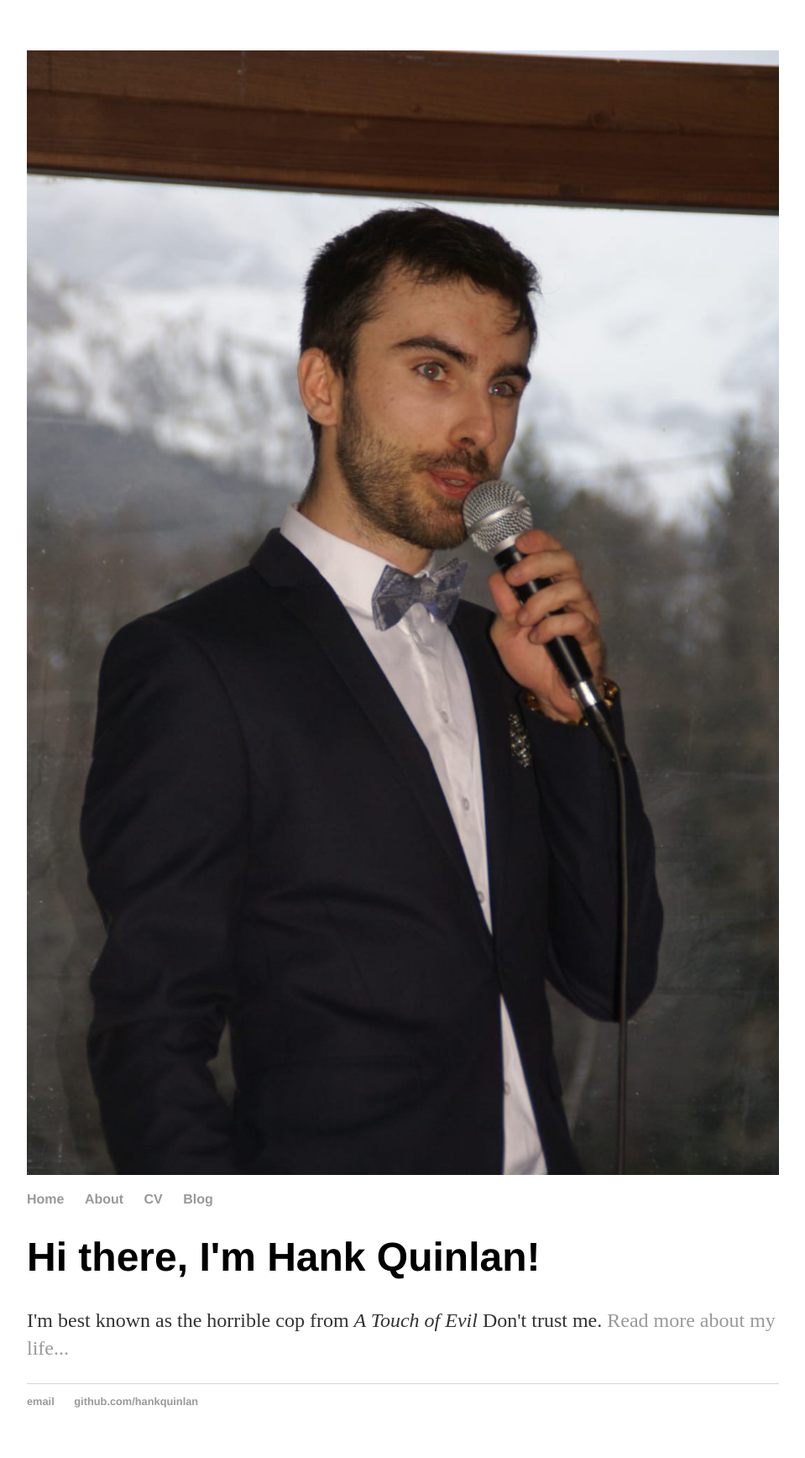
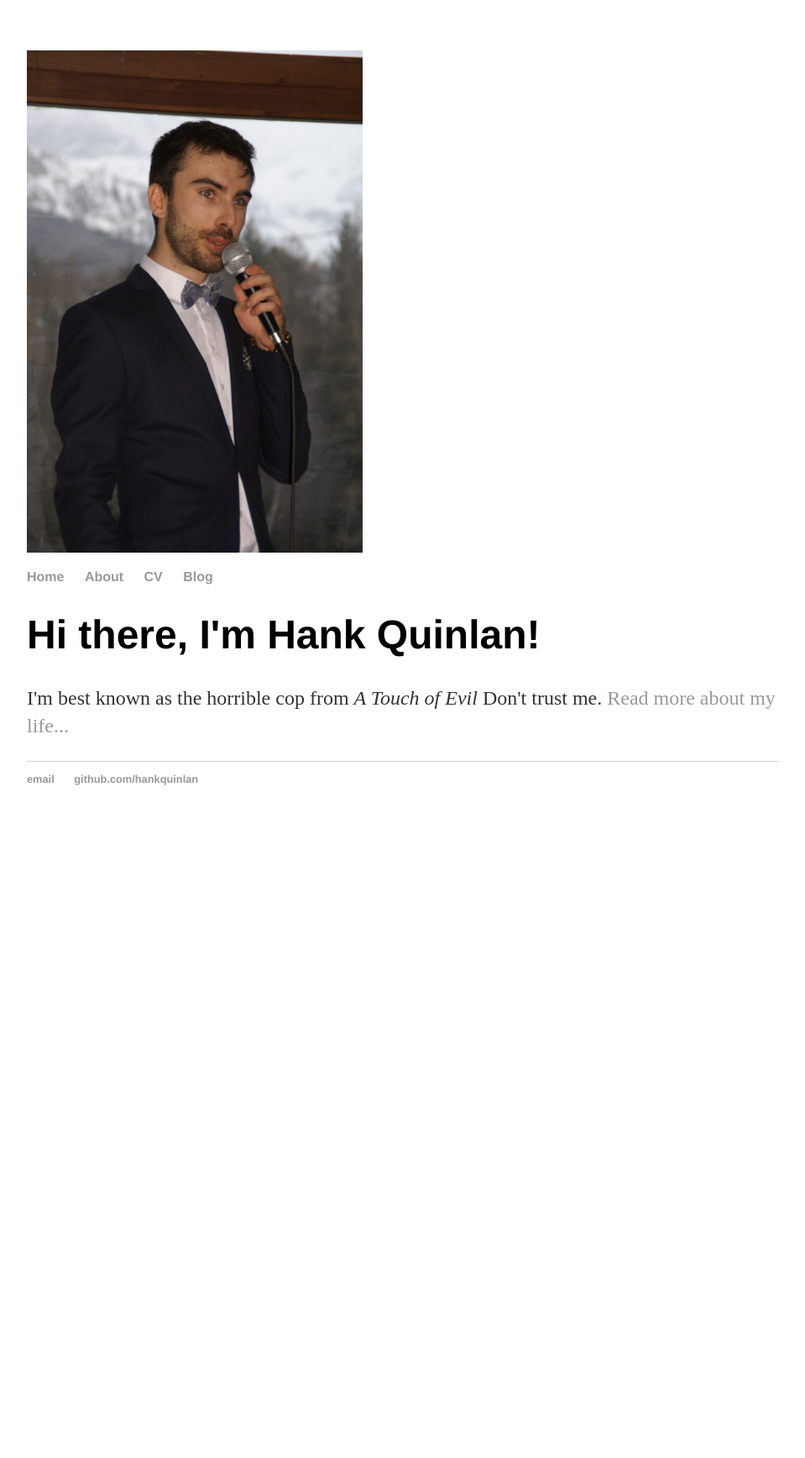
Before and after one commit to JosephBrunet/JosephBrunet.github.io, a Jekyll site: the page built from index.html, in a window 1280 px wide. Shown: the whole page at 84% size, without its empty margins (160-1119 px from the left). Built offline with Jekyll 4.4.1, drawn with Linux system fonts in a browser that asks for light colours; after the commit the page ends 960 px from its top, so only the background shows below that.

Commit message:
Update default.html

```diff
--- a/_layouts/default.html
+++ b/_layouts/default.html
@@ -7,8 +7,12 @@
 			<!-- link to main stylesheet -->
 			<link rel="stylesheet" type="text/css" href="/css/main.css">
 			<style>
-			img {
-			  width: 100%;
+			html, body {
+			  height: 100%;
+			}
+			img.two {
+			  height: 50%;
+			  width: 50%;
 			}
 			</style>
 		</head>
```
